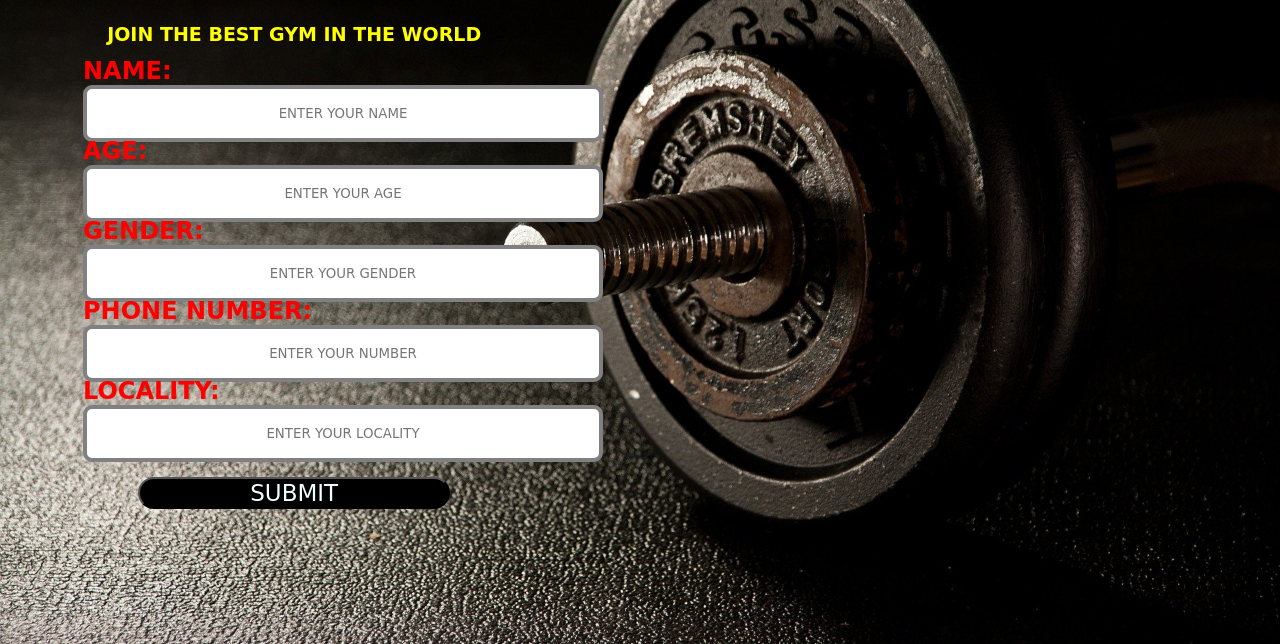
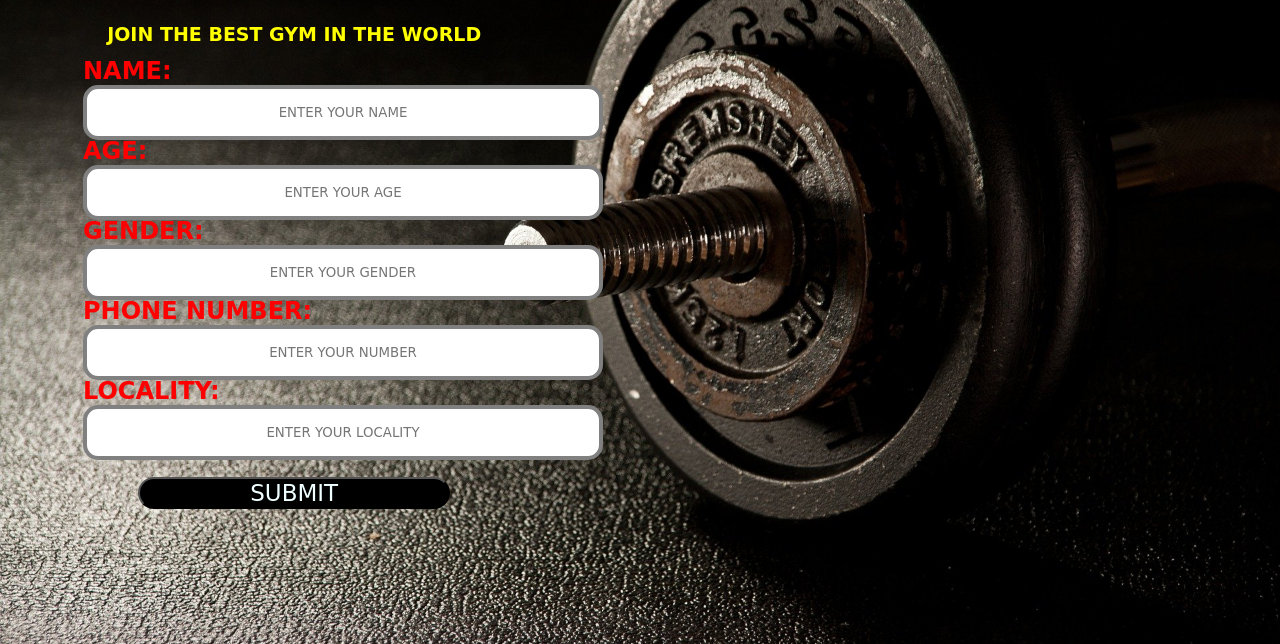
Before and after one commit to vishesgupta/vishesgupta.github.io, a plain HTML site: page register.html in a window 1280 px wide. Shown: the part 200-844 px from the top of the page. Drawn offline with Linux system fonts and the light colour scheme.

Commit message:
Update register.html

```diff
--- a/register.html
+++ b/register.html
@@ -78,11 +78,11 @@
         display: block;
         width:508px;
         height: 45PX;
-        padding: 2px;
+        /*padding: 2px;*/
         border: 4px solid grey;
-        margin:2px auto
+        margin:11px auto
         font-size: 35px;
-        border-radius: 9px;
+        border-radius: 15px;
         font-family: 'Baloo Bhaina 2', cursive;
     }
     .container h1{
```
